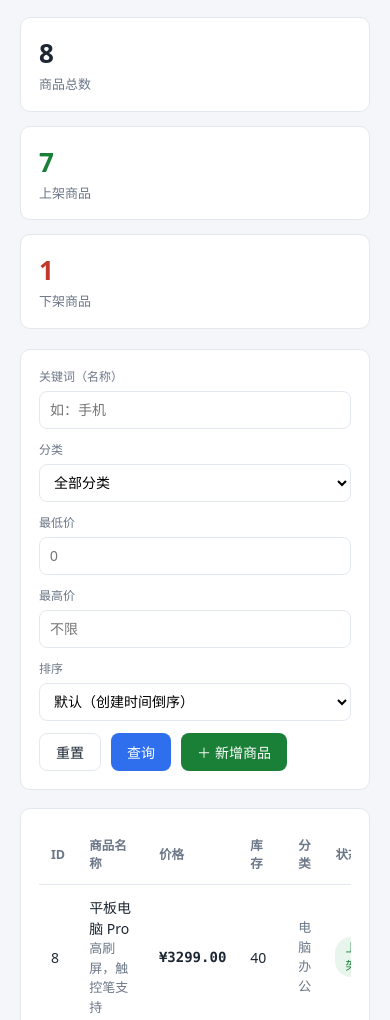
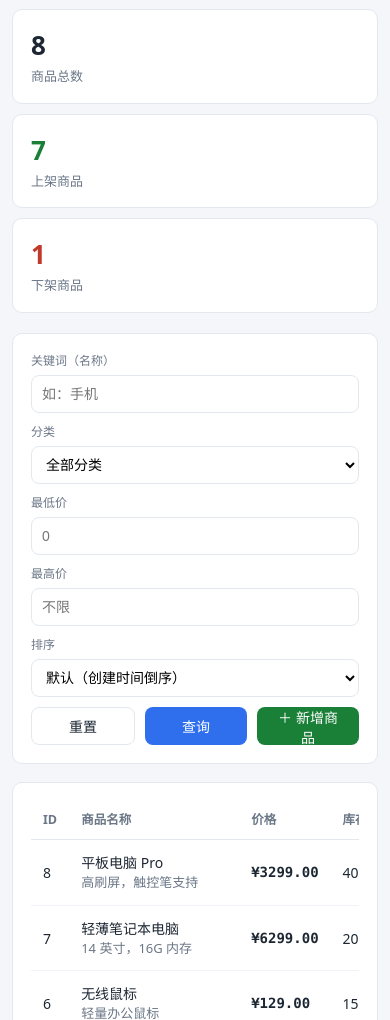
Before and after one commit to uou333/ecommerce-mybatis, a plain HTML site: page demo/index.html in a window 390 px wide. Shown: the part 141-1161 px from the top of the page. Drawn offline with Linux system fonts and the light colour scheme.

Commit message:
style: 演示页响应式适配手机端与 PC 端

```diff
--- a/demo/index.html
+++ b/demo/index.html
@@ -37,16 +37,25 @@
   .btn-ghost{background:#fff;border:1px solid var(--line);color:var(--text);}
   .btn-add{background:var(--green);color:#fff;}
 
-  table{width:100%;border-collapse:collapse;font-size:14px;}
-  thead th{text-align:left;font-size:12.5px;color:var(--muted);font-weight:600;padding:10px 12px;border-bottom:1px solid var(--line);}
-  tbody td{padding:12px;border-bottom:1px solid #f0f3f7;}
+  .table-scroll{overflow-x:auto;-webkit-overflow-scrolling:touch;}
+  table{width:100%;min-width:720px;border-collapse:collapse;font-size:14px;}
+  thead th{text-align:left;font-size:12.5px;color:var(--muted);font-weight:600;padding:10px 12px;border-bottom:1px solid var(--line);white-space:nowrap;}
+  tbody td{padding:12px;border-bottom:1px solid #f0f3f7;vertical-align:middle;}
   tbody tr:hover{background:#f8fafe;}
-  .price{font-family:ui-monospace,Menlo,Consolas,monospace;font-weight:600;}
-  .badge{display:inline-block;font-size:12px;padding:2px 10px;border-radius:999px;}
+  th:nth-child(1),td:nth-child(1){width:56px;white-space:nowrap;}
+  th:nth-child(2),td:nth-child(2){min-width:170px;}
+  th:nth-child(3),td:nth-child(3){width:90px;white-space:nowrap;}
+  th:nth-child(4),td:nth-child(4){width:70px;white-space:nowrap;}
+  th:nth-child(5),td:nth-child(5){width:96px;white-space:nowrap;}
+  th:nth-child(6),td:nth-child(6){width:76px;white-space:nowrap;}
+  th:nth-child(7),td:nth-child(7){width:150px;white-space:nowrap;}
+  th:nth-child(8),td:nth-child(8){width:104px;white-space:nowrap;}
+  .price{font-family:ui-monospace,Menlo,Consolas,monospace;font-weight:600;white-space:nowrap;}
+  .badge{display:inline-block;font-size:12px;padding:2px 10px;border-radius:999px;white-space:nowrap;}
   .badge.up{color:var(--green);background:#e7f5ec;}
   .badge.down{color:var(--red);background:#fbeceb;}
   .cat{color:var(--muted);font-size:13px;}
-  .row-actions{display:flex;gap:8px;}
+  .row-actions{display:flex;gap:8px;white-space:nowrap;}
   .link-btn{background:none;color:var(--blue);font-size:13px;padding:0 4px;height:auto;}
   .link-btn.del{color:var(--red);}
   .empty{text-align:center;color:var(--muted);padding:40px 0;}
@@ -61,9 +70,13 @@
   .modal .field textarea{border:1px solid var(--line);border-radius:8px;padding:8px 10px;font-size:14px;font-family:inherit;resize:vertical;min-height:60px;}
   .modal-foot{display:flex;justify-content:flex-end;gap:10px;margin-top:20px;}
   @media (max-width:640px){
-    .stats{grid-template-columns:1fr;}
-    .filter{flex-direction:column;align-items:stretch;}
-    .btns{margin-left:0;}
+    .wrap{padding:16px 12px 40px;}
+    .stats{grid-template-columns:1fr;gap:10px;}
+    .filter{flex-direction:column;align-items:stretch;gap:10px;}
+    .field{width:100%;}
+    .field input,.field select{min-width:0;width:100%;}
+    .btns{margin-left:0;width:100%;}
+    .btns button{flex:1;}
     .form-grid{grid-template-columns:1fr;}
     .table-scroll{overflow-x:auto;}
   }
@@ -230,7 +243,7 @@ function render(){
     var badge = p.status === 1 ? '<span class="badge up">上架</span>' : '<span class="badge down">下架</span>';
     tr.innerHTML =
       "<td>"+p.id+"</td>" +
-      "<td>"+escapeHtml(p.name)+(p.description?'<div class="cat">'+escapeHtml(p.description)+'</div>':'')+"</td>" +
+      "<td>"+escapeHtml(p.name)+(p.description?'<div class=\"cat\">'+escapeHtml(p.description)+'</div>':'')+"</td>" +
       "<td class='price'>¥"+fmt(p.price)+"</td>" +
       "<td>"+p.stock+"</td>" +
       "<td class='cat'>"+CATEGORY[p.categoryId]+"</td>" +
```
